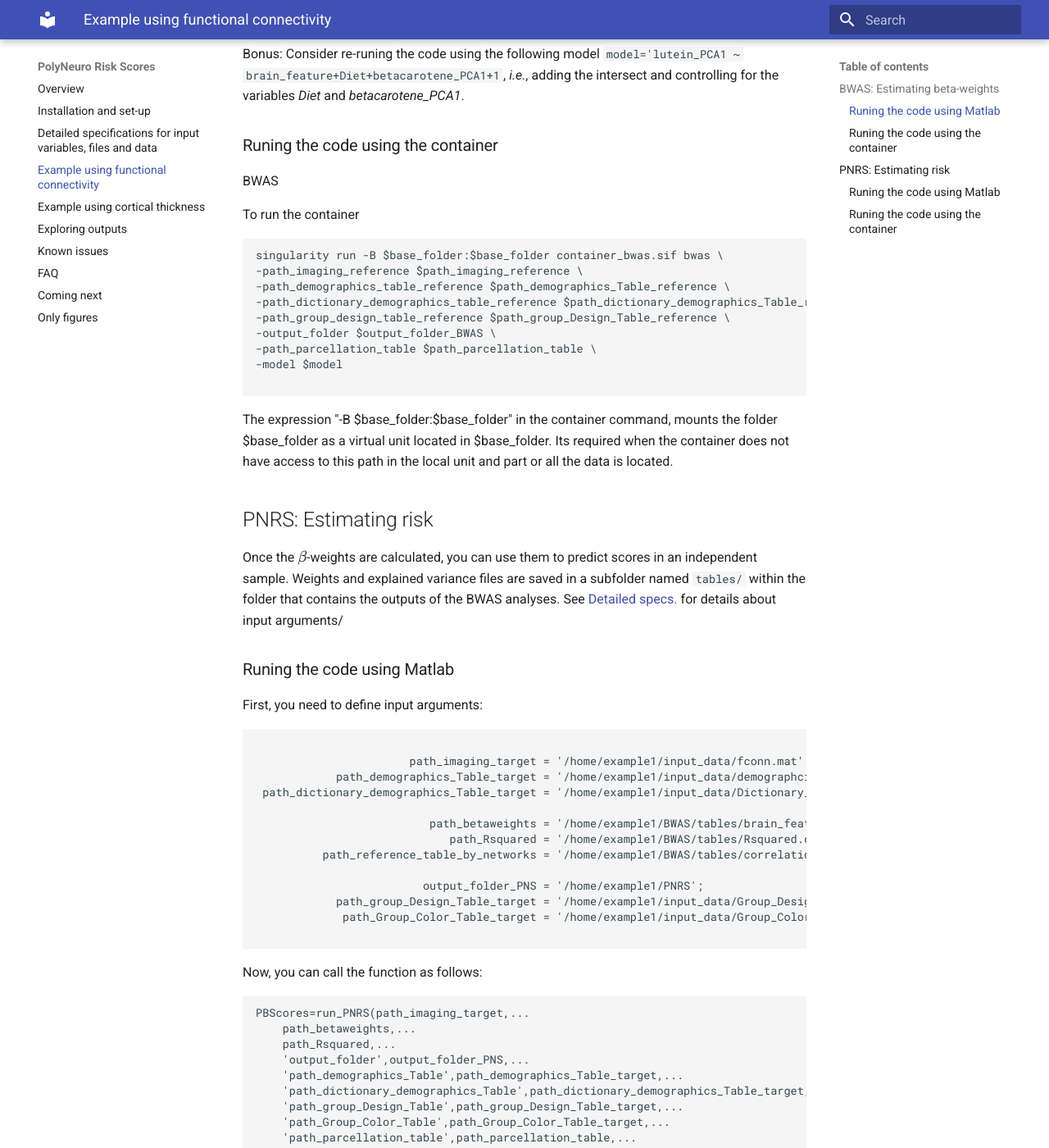
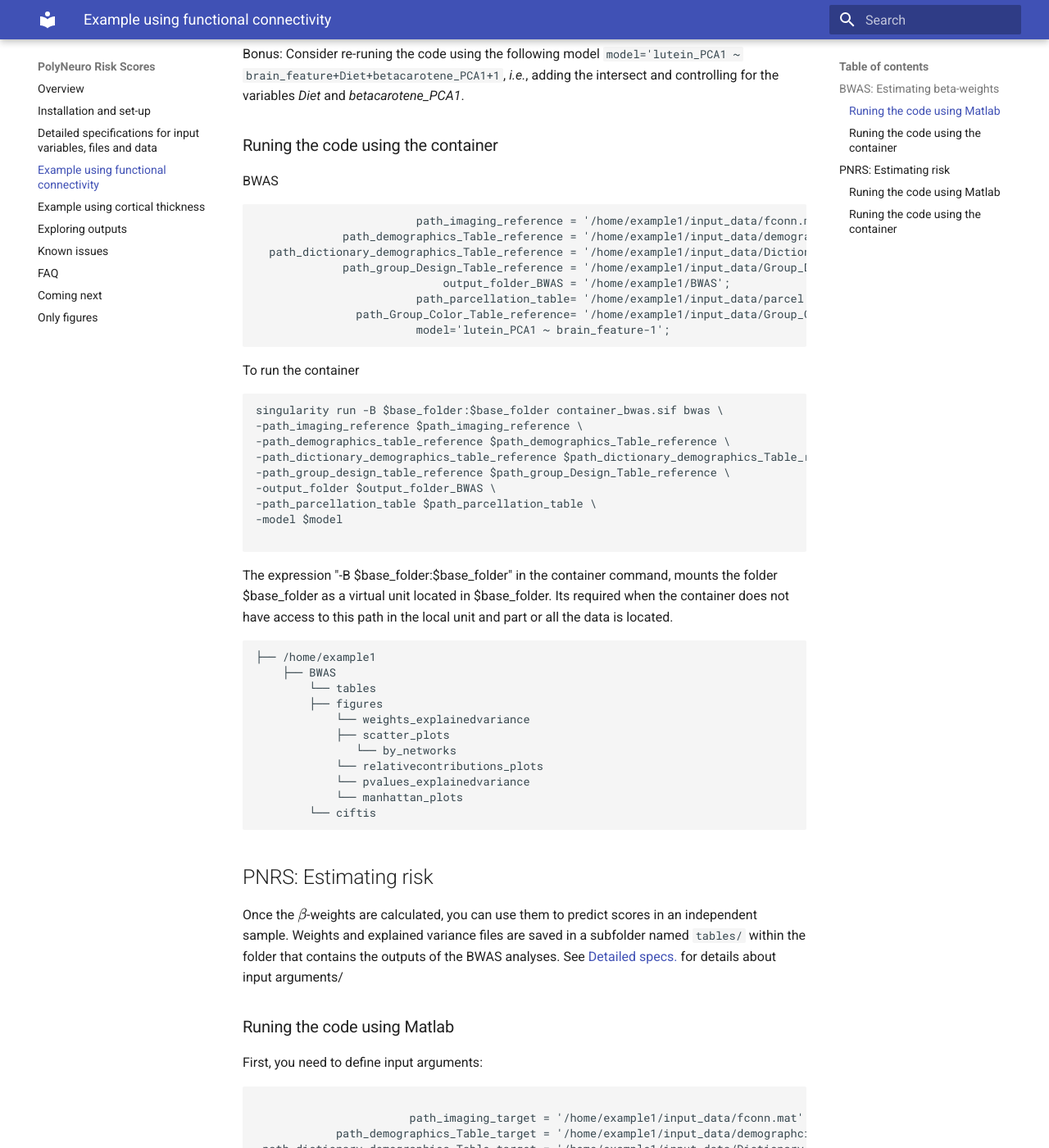
Before and after one commit to omiranda/polyneuro_risk_score, an MkDocs documentation site: the page built from docs/basic_example.md, in a window 1280 px wide and 1400 px high, scrolled down 1810 px. Shown: the whole window at 82% size. Built offline with MkDocs 1.6.1 and Material for MkDocs 9.7.7, drawn with Linux system fonts in a browser that asks for light colours; formulas are drawn with MathJax 3.

Commit message:
Update basic_example.md

````diff
--- a/docs/basic_example.md
+++ b/docs/basic_example.md
@@ -73,6 +73,17 @@ Bonus: Consider re-runing the code using the following model `model='lutein_PCA1
 
 BWAS
 
+```Matlab
+                        path_imaging_reference = '/home/example1/input_data/fconn.mat';
+             path_demographics_Table_reference = '/home/example1/input_data/demographcis_Table.csv';
+  path_dictionary_demographics_Table_reference = '/home/example1/input_data/Dictionary_for_demographics_Table.csv';
+             path_group_Design_Table_reference = '/home/example1/input_data/Group_Design_Table.csv';
+                            output_folder_BWAS = '/home/example1/BWAS';
+                        path_parcellation_table= '/home/example1/input_data/parcel.mat';
+               path_Group_Color_Table_reference= '/home/example1/input_data/Group_Color_Table.csv';
+                        model='lutein_PCA1 ~ brain_feature-1';
+```
+
 To run the container
 
 ```Container
@@ -89,7 +100,19 @@ singularity run -B $base_folder:$base_folder container_bwas.sif bwas \
 The expression "-B $base_folder:$base_folder" in the container command, mounts the folder $base_folder as a virtual unit located in $base_folder. Its required
 when the container does not have access to this path  in the local unit and part or all the data is located.
 
-
+```markdown
+├── /home/example1
+    ├── BWAS
+        └── tables
+        ├── figures
+            └── weights_explainedvariance
+            ├── scatter_plots
+               └── by_networks
+            └── relativecontributions_plots
+            └── pvalues_explainedvariance
+            └── manhattan_plots
+        └── ciftis
+```
 
 ## PNRS: Estimating risk
 
````
